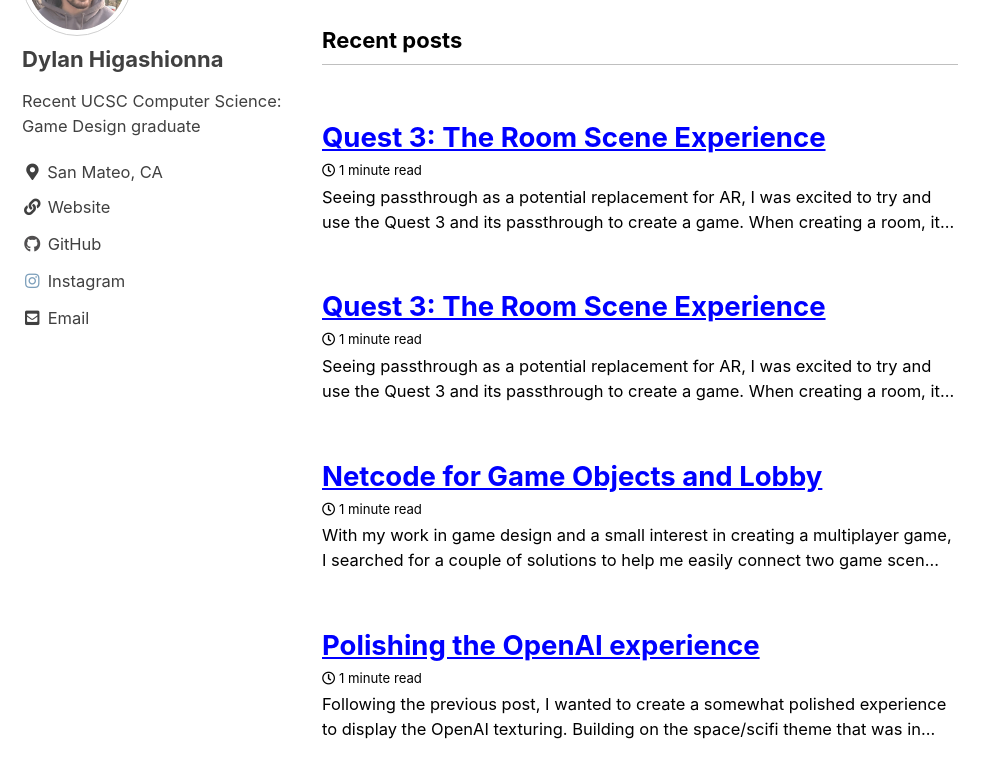
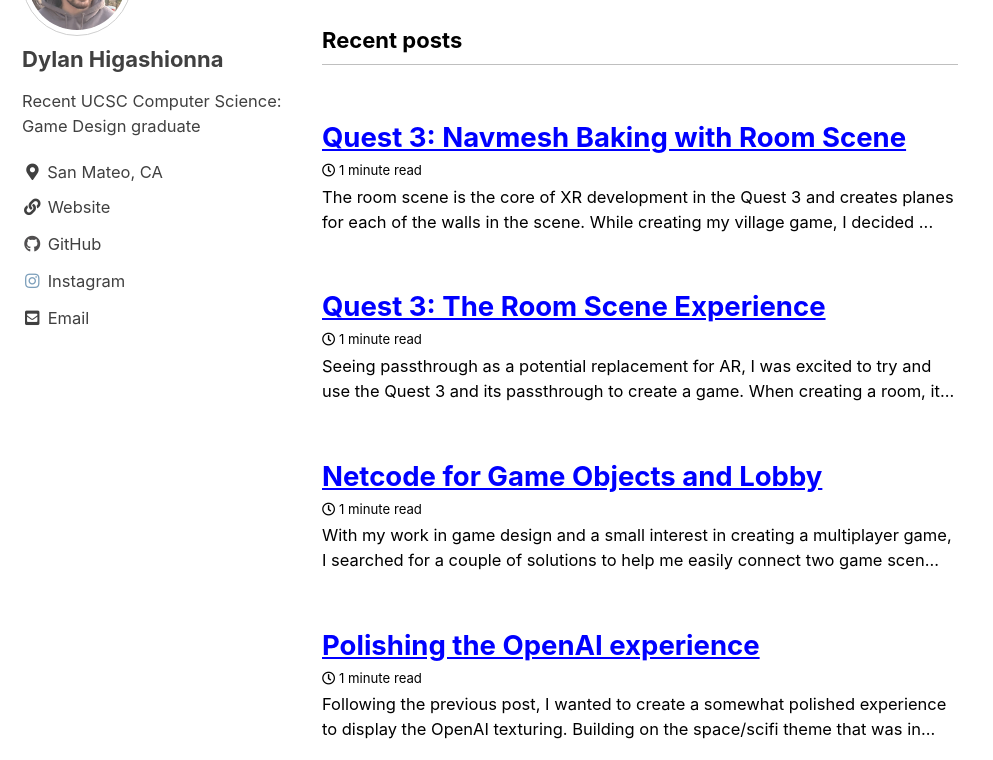
Before and after one commit to dylhigaXR/dylhigaXR.github.io, a Jekyll site: the page built from index.html, in a window 1280 px wide and 900 px high, scrolled down 990 px, cut to the strip 140-900 px from the top of the window. Shown: the whole strip, without its empty margins (0-993 px from the left). Built offline with Jekyll 4.4.1, drawn with Linux system fonts in a browser that asks for light colours; cached includes are drawn as plain includes; the list of posts is cut into pages by our own code; part of the change alters nothing that is shown.

Commit message:
+forgot to save

```diff
--- a/_posts/2023-10-27-Quest3-Mixed-Reality.markdown
+++ b/_posts/2023-10-27-Quest3-Mixed-Reality.markdown
@@ -21,7 +21,12 @@ For example:
 
 This chair is being represented by a blue volume as specified by the player. However, the chair itself isn't actually the shape of the blue volume. If a developer wanted to create an experience that would spawn foliage on anything tagged "Couch", there is a high chance that the foliage would just float over the chair instead of being placed on the chair.
 
+Starting the Quest 3 Development I used the Building Blocks tool provided by the Oculus Package.
+
+
 # Room Scene in Quest 3
-https://developer.oculus.com/documentation/unity/unity-scene-mesh/
+[Getting Started With Scene Mesh](https://developer.oculus.com/documentation/unity/unity-scene-mesh/)
 
-The
+I didn't realize that the scene mesh made out of triangles was obtainable and usable until a while later. However, using both the volumes and the scene mesh at the same time doesn't seem to have any benefits.
+
+The portion under "Create prefabs for plane, volume, scene mesh" is where you want to look if you are trying to access the scene mesh.
--- a/_posts/2023-10-28-Navmesh-with-Quest3.markdown
+++ b/_posts/2023-10-28-Navmesh-with-Quest3.markdown
@@ -1,5 +1,5 @@
 ---
-title: "Quest 3: The Room Scene Experience"
+title: "Quest 3: Navmesh Baking with Room Scene"
 categories:
   - MixedReality
   - VR
@@ -8,20 +8,12 @@ tags:
   - MR
 ---
 
-Seeing passthrough as a potential replacement for AR, I was excited to try and use the Quest 3 and its passthrough to create a game. When creating a room, it looked like the Hololens with how it mapped out all the surfaces in the room with triangles. However, despite having the mapping capabilities, the Quest 3 also requires the player to trace all the furniture in a room, creating 6 sided volumes, and then tag them with “Bed, couch, table” or, if none of the above, other.
+The room scene is the core of XR development in the Quest 3 and creates planes for each of the walls in the scene. While creating my village game, I decided it would be nice to use a Nav mesh so the enemies can track down villagers.
 
-![Quest3-Room]({{ "../assets/images/Quest3-Room.PNG" | relative_url }})
+# Baking Nav Meshes During Runtime
+Nav Meshes are usually baked/created before runtime and inside the editor. However, since I do not have access to the room layout until runtime, there is no way for me to bake a mesh before hand. Luckly, I found a stable “experemental” package from Unity that allows Nav Meshes to be baked during runtime.
 
-This method of setting up a room was strange to me as it created a situation where the player was responsible for creating an accurate representation of their room. However, marking each and every object is super tedious and at some points, the Quest would even ask me to re-create the room scene from scratch.
+# Weird things with Nav Mesh
+I attached the Nav Mesh component to the floor object and ran the BuildNavMesh() using a script. This should bake the mesh at that moment and create a Nav mesh for me to use. However, for some reason, the Nav Mesh wasn't anywhere to be seen. Searching the room, I found the mesh baked into the wall instead of the floor. I found this very strange but then figured I should try running the function on the walls and see if it would bake it into the floor. Sure enough, this worked.
 
-As for making experiences with these volumes, the developer now has to take into account that the user might mark things incorrectly and/or not mark objects at all.
-
-For example:
-![Quest3-Chair]({{ "../assets/images/Quest3-Chair.PNG" | relative_url }})
-
-This chair is being represented by a blue volume as specified by the player. However, the chair itself isn't actually the shape of the blue volume. If a developer wanted to create an experience that would spawn foliage on anything tagged "Couch", there is a high chance that the foliage would just float over the chair instead of being placed on the chair.
-
-# Room Scene in Quest 3
-https://developer.oculus.com/documentation/unity/unity-scene-mesh/
-
-The
+![Quest3-Navmesh]({{ "../assets/images/Quest3-Navmesh.PNG" | relative_url }})
```
